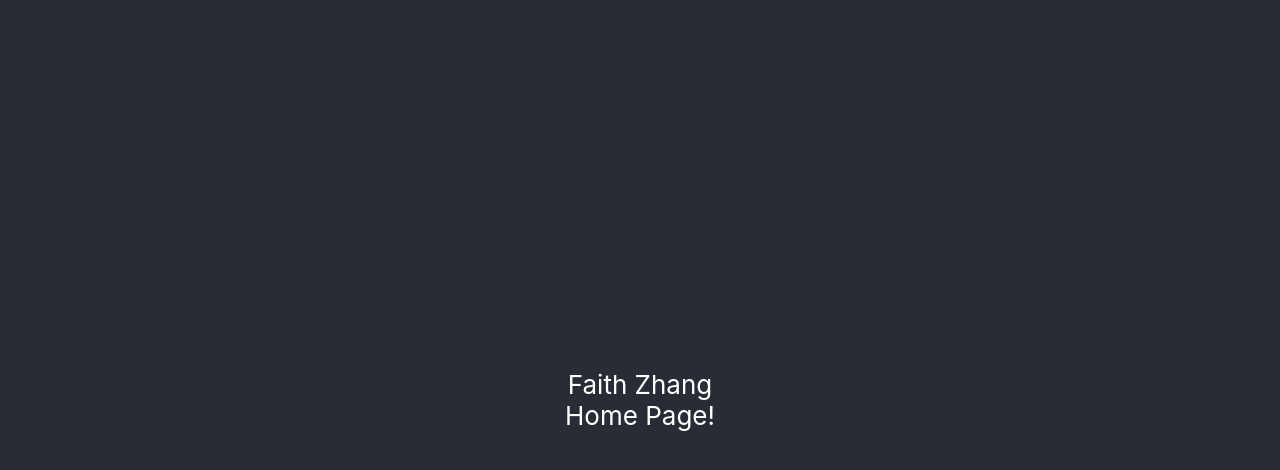
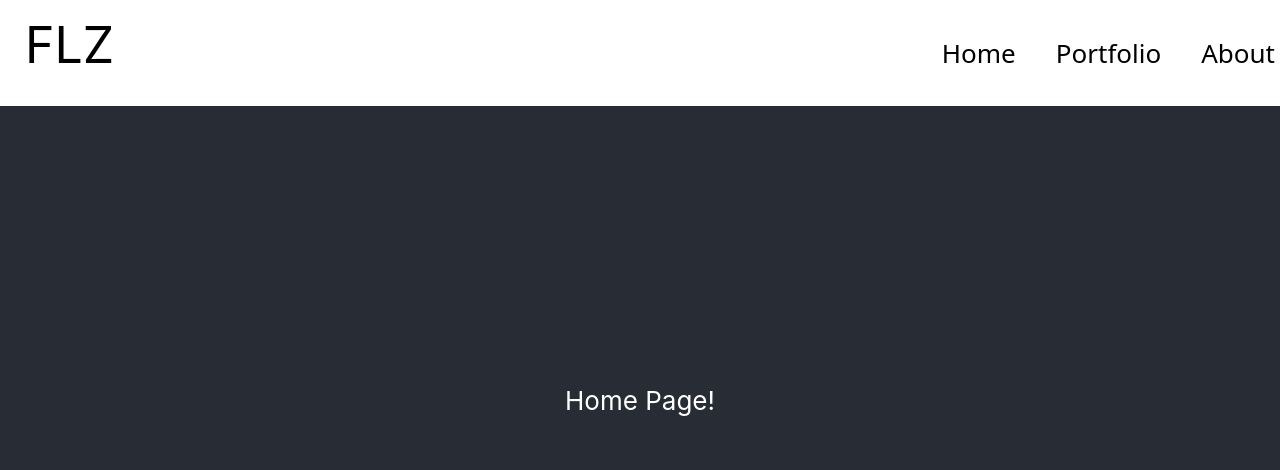
Before and after one commit to faithz314/photo-portfolio, a React (Create React App) app in the folder my-react-app/: page /about in a window 1280 px wide. Shown: the top 470 px of the page. Built offline with nearby package versions, Linux system fonts and the light colour scheme.

Commit message:
made the navbar

```diff
--- a/my-react-app/src/components/Navbar.css
+++ b/my-react-app/src/components/Navbar.css
@@ -0,0 +1,29 @@
+
+.navigation{
+    position: fixed; /* this sets the bar in the same relative position no matter how the user scrolls */
+    top: 0; /* top and left set the navbar to top left corner of the window */
+    left: 0;
+    width: 100%; /* 100% of the viewer of the screen*/
+    background-color: white;
+    display: flex;
+    flex-direction: row;
+    justify-content: flex-end;
+    padding: 15px;
+    transition: transform 0.3s ease; /* basically what it sounds like but so slay*/
+}
+
+.navigation a{
+    padding: 20px;
+    font-family:system-ui, -apple-system, BlinkMacSystemFont, 'Segoe UI', Roboto, Oxygen, Ubuntu, Cantarell, 'Open Sans', 'Helvetica Neue', sans-serif;
+    color:black;
+    text-decoration: none; /* gets rid of the underline*/
+}
+
+.initials{
+    font-size: 50px;
+    color: black;
+    position: fixed;
+    top: 15px;;
+    left:25px;
+
+}
--- a/my-react-app/src/components/Navbar.js
+++ b/my-react-app/src/components/Navbar.js
@@ -1,10 +1,19 @@
 import React from 'react';
+import './Navbar.css';
 
 
 function Navbar(){
     return(
+        <div className = "navigation">
+            <div className= "initials"> FLZ</div>
 
-        <div>Faith Zhang</div>
+            <a href= '/about'> Home </a>
+            <a href= '/portfolio'> Portfolio </a>
+            <a href= '/Resume'> About </a>
+
+        </div>
+
+
     );
 
 }
```
